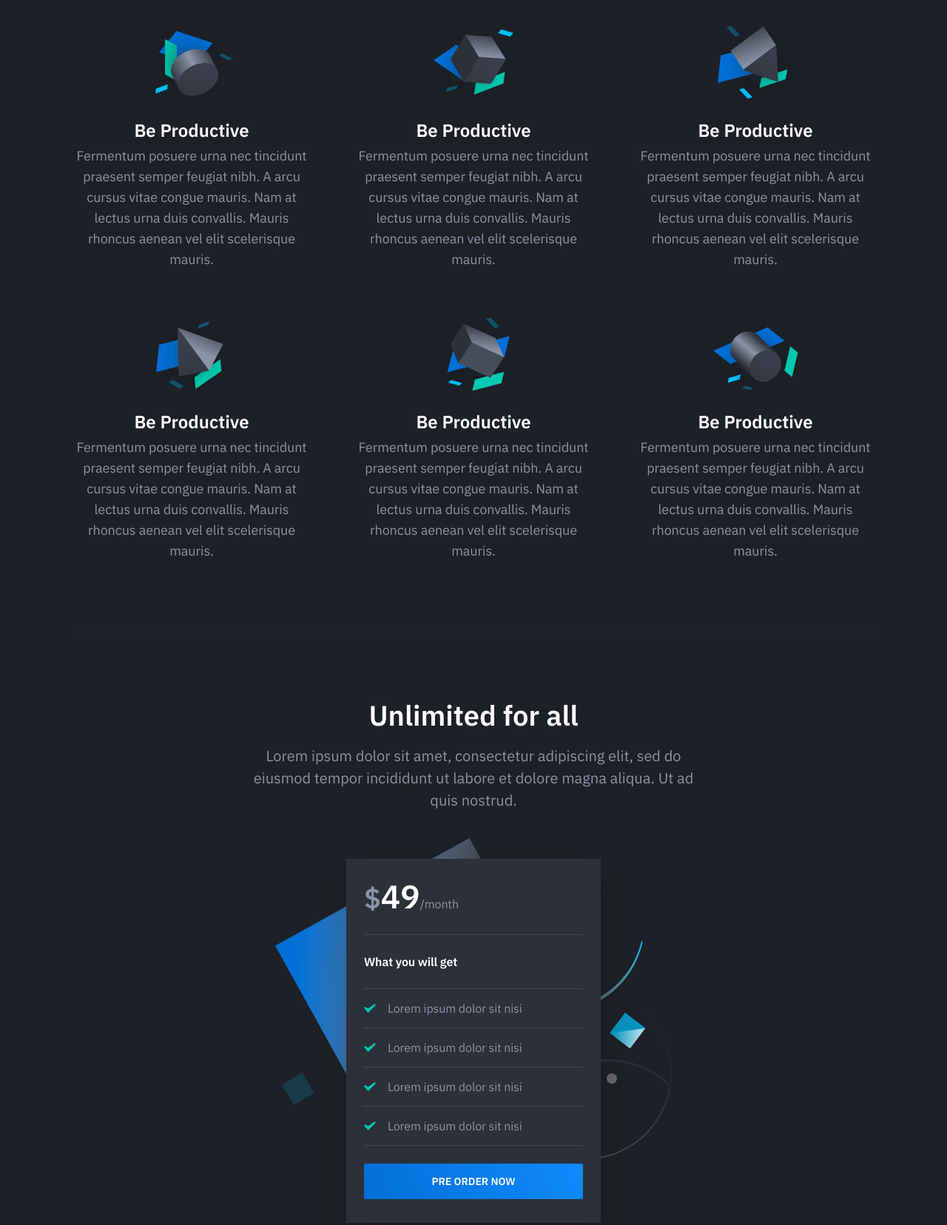
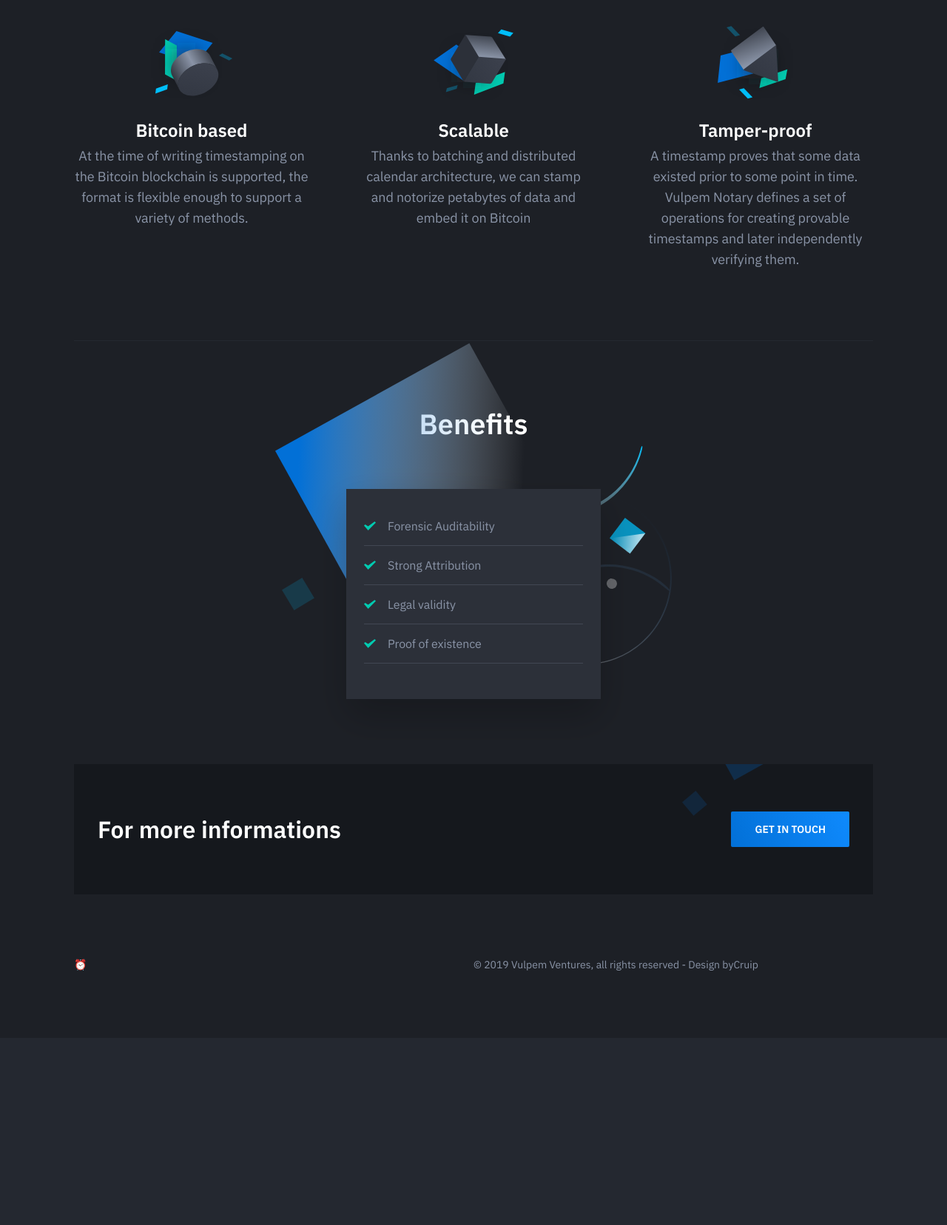
Before and after one commit to vulpemventures/notary.vulpem.com, a website built with Parcel: page src/index.html in a window 1280 px wide. Shown: the part 711-2367 px from the top of the page at 74% size. After the commit the page ends 2114 px from the top, so only its background shows below. Built offline with nearby package versions, Linux system fonts and the light colour scheme.

Commit message:
Final copy

```diff
--- a/src/index.html
+++ b/src/index.html
@@ -36,9 +36,9 @@
           <div class="hero-inner">
             <div class="hero-copy">
               <h1 class="hero-title mt-0">Vulpem Notary</h1>
-                            <p class="hero-paragraph">Blockchain based notary for indisputable record of database
+              <p class="hero-paragraph">Blockchain-based notary service for indisputable time chain of distributed database
                 changes.</p>
-                            <div class="hero-cta"><a class="button button-primary" href="#">Get started</a></div>
+              <div class="hero-cta"><a class="button button-primary" href="#features">Read more</a></div>
             </div>
             <div class="hero-figure anime-element">
               <svg class="placeholder" width="528" height="396" viewBox="0 0 528 396">
@@ -59,7 +59,7 @@
         </div>
       </section>
 
-            <section class="features section">
+      <section id="features" class="features section">
         <div class="container">
           <div class="features-inner section-inner has-bottom-divider">
             <div class="features-wrap">
@@ -68,10 +68,8 @@
                   <div class="feature-icon">
                     <img src="images/feature-icon-01.svg" alt="Feature 01">
                   </div>
-                                    <h4 class="feature-title mt-24">Be Productive</h4>
-                                    <p class="text-sm mb-0">Fermentum posuere urna nec tincidunt praesent semper feugiat
-                                        nibh. A arcu cursus vitae congue mauris. Nam at lectus urna duis convallis.
-                                        Mauris rhoncus aenean vel elit scelerisque mauris.</p>
+                  <h4 class="feature-title mt-24">Bitcoin based</h4>
+                  <p class="text-sm mb-0">At the time of writing timestamping on the Bitcoin blockchain is supported, the format is flexible enough to support a variety of methods. </p>
                 </div>
               </div>
               <div class="feature text-center is-revealing">
@@ -79,10 +77,8 @@
                   <div class="feature-icon">
                     <img src="images/feature-icon-02.svg" alt="Feature 02">
                   </div>
-                                    <h4 class="feature-title mt-24">Be Productive</h4>
-                                    <p class="text-sm mb-0">Fermentum posuere urna nec tincidunt praesent semper feugiat
-                                        nibh. A arcu cursus vitae congue mauris. Nam at lectus urna duis convallis.
-                                        Mauris rhoncus aenean vel elit scelerisque mauris.</p>
+                  <h4 class="feature-title mt-24">Scalable</h4>
+                  <p class="text-sm mb-0">Thanks to batching and distributed calendar architecture, we can stamp and notorize petabytes of data and embed it on Bitcoin</p>
                 </div>
               </div>
               <div class="feature text-center is-revealing">
@@ -90,43 +86,8 @@
                   <div class="feature-icon">
                     <img src="images/feature-icon-03.svg" alt="Feature 03">
                   </div>
-                                    <h4 class="feature-title mt-24">Be Productive</h4>
-                                    <p class="text-sm mb-0">Fermentum posuere urna nec tincidunt praesent semper feugiat
-                                        nibh. A arcu cursus vitae congue mauris. Nam at lectus urna duis convallis.
-                                        Mauris rhoncus aenean vel elit scelerisque mauris.</p>
-                                </div>
-                            </div>
-                            <div class="feature text-center is-revealing">
-                                <div class="feature-inner">
-                                    <div class="feature-icon">
-                                        <img src="images/feature-icon-04.svg" alt="Feature 04">
-                                    </div>
-                                    <h4 class="feature-title mt-24">Be Productive</h4>
-                                    <p class="text-sm mb-0">Fermentum posuere urna nec tincidunt praesent semper feugiat
-                                        nibh. A arcu cursus vitae congue mauris. Nam at lectus urna duis convallis.
-                                        Mauris rhoncus aenean vel elit scelerisque mauris.</p>
-                                </div>
-                            </div>
-                            <div class="feature text-center is-revealing">
-                                <div class="feature-inner">
-                                    <div class="feature-icon">
-                                        <img src="images/feature-icon-05.svg" alt="Feature 05">
-                                    </div>
-                                    <h4 class="feature-title mt-24">Be Productive</h4>
-                                    <p class="text-sm mb-0">Fermentum posuere urna nec tincidunt praesent semper feugiat
-                                        nibh. A arcu cursus vitae congue mauris. Nam at lectus urna duis convallis.
-                                        Mauris rhoncus aenean vel elit scelerisque mauris.</p>
-                                </div>
-                            </div>
-                            <div class="feature text-center is-revealing">
-                                <div class="feature-inner">
-                                    <div class="feature-icon">
-                                        <img src="images/feature-icon-06.svg" alt="Feature 06">
-                                    </div>
-                                    <h4 class="feature-title mt-24">Be Productive</h4>
-                                    <p class="text-sm mb-0">Fermentum posuere urna nec tincidunt praesent semper feugiat
-                                        nibh. A arcu cursus vitae congue mauris. Nam at lectus urna duis convallis.
-                                        Mauris rhoncus aenean vel elit scelerisque mauris.</p>
+                  <h4 class="feature-title mt-24">Tamper-proof</h4>
+                  <p class="text-sm mb-0">A timestamp proves that some data existed prior to some point in time. Vulpem Notary defines a set of operations for creating provable timestamps and later independently verifying them.</p>
                 </div>
               </div>
             </div>
@@ -138,41 +99,26 @@
         <div class="container-sm">
           <div class="pricing-inner section-inner">
             <div class="pricing-header text-center">
-                            <h2 class="section-title mt-0">Unlimited for all</h2>
-                            <p class="section-paragraph mb-0">Lorem ipsum dolor sit amet, consectetur adipiscing elit,
-                                sed do eiusmod tempor incididunt ut labore et dolore magna aliqua. Ut ad quis nostrud.
-                            </p>
+              <h2 class="section-title mt-0">Benefits</h2>
             </div>
             <div class="pricing-tables-wrap">
               <div class="pricing-table">
                 <div class="pricing-table-inner is-revealing">
                   <div class="pricing-table-main">
-                                        <div class="pricing-table-header pb-24">
-                                            <div class="pricing-table-price"><span
-                                                    class="pricing-table-price-currency h2">$</span><span
-                                                    class="pricing-table-price-amount h1">49</span><span
-                                                    class="text-xs">/month</span></div>
-                                        </div>
-                                        <div class="pricing-table-features-title text-xs pt-24 pb-24">What you will get
-                                        </div>
                     <ul class="pricing-table-features list-reset text-xs">
                       <li>
-                                                <span>Lorem ipsum dolor sit nisi</span>
+                        <span>Forensic Auditability</span>
                       </li>
                       <li>
-                                                <span>Lorem ipsum dolor sit nisi</span>
+                        <span>Strong Attribution</span>
                       </li>
                       <li>
-                                                <span>Lorem ipsum dolor sit nisi</span>
+                        <span>Legal validity</span>
                       </li>
                       <li>
-                                                <span>Lorem ipsum dolor sit nisi</span>
+                        <span>Proof of existence</span>
                       </li>
                     </ul>
-                                    </div>
-                                    <div class="pricing-table-cta mb-8">
-                                        <a class="button button-primary button-shadow button-block" href="#">Pre order
-                                            now</a>
                   </div>
                 </div>
               </div>
@@ -184,9 +130,9 @@
       <section class="cta section">
         <div class="container">
           <div class="cta-inner section-inner">
-                        <h3 class="section-title mt-0">Still not convinced on buying?</h3>
+            <h3 class="section-title mt-0">For more informations</h3>
             <div class="cta-cta">
-                            <a class="button button-primary button-wide-mobile" href="#">Get in touch</a>
+              <a class="button button-primary button-wide-mobile" href="mailto:info@vulpem.com">Get in touch</a>
             </div>
           </div>
         </div>
@@ -203,7 +149,7 @@
           </div>
 
           <div class="footer-copyright">&copy; 2019 Vulpem Ventures, all rights reserved -
-                        Design by  <a href="https://cruip.com" target="_blank">Cruip</a>
+            Design by <a href="https://cruip.com" target="_blank">Cruip</a>
           </div>
         </div>
     </footer>
```
Lines whose indentation alone changed are shown as unchanged.
